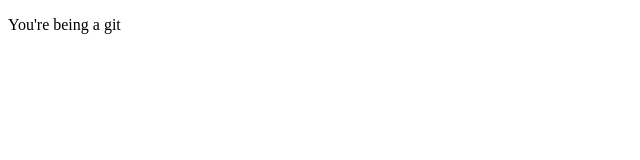
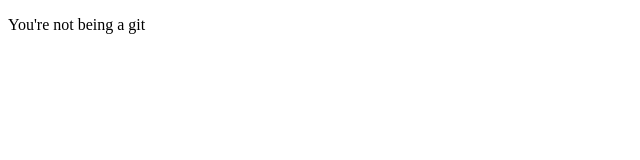
Before and after one commit to kmstachura/First-Repository, a plain HTML site: page First-Repository/index.html in a window 1280 px wide. Shown: the full height of the page, 0-640 px from the left. Drawn offline with Linux system fonts and the light colour scheme.

Commit message:
updating something

```diff
--- a/First-Repository/index.html
+++ b/First-Repository/index.html
@@ -6,7 +6,7 @@
 </head>
 
 <body>
-  <p>You're being a git</p>
+  <p>You're not being a git</p>
 </body>
 
 </html>
```
